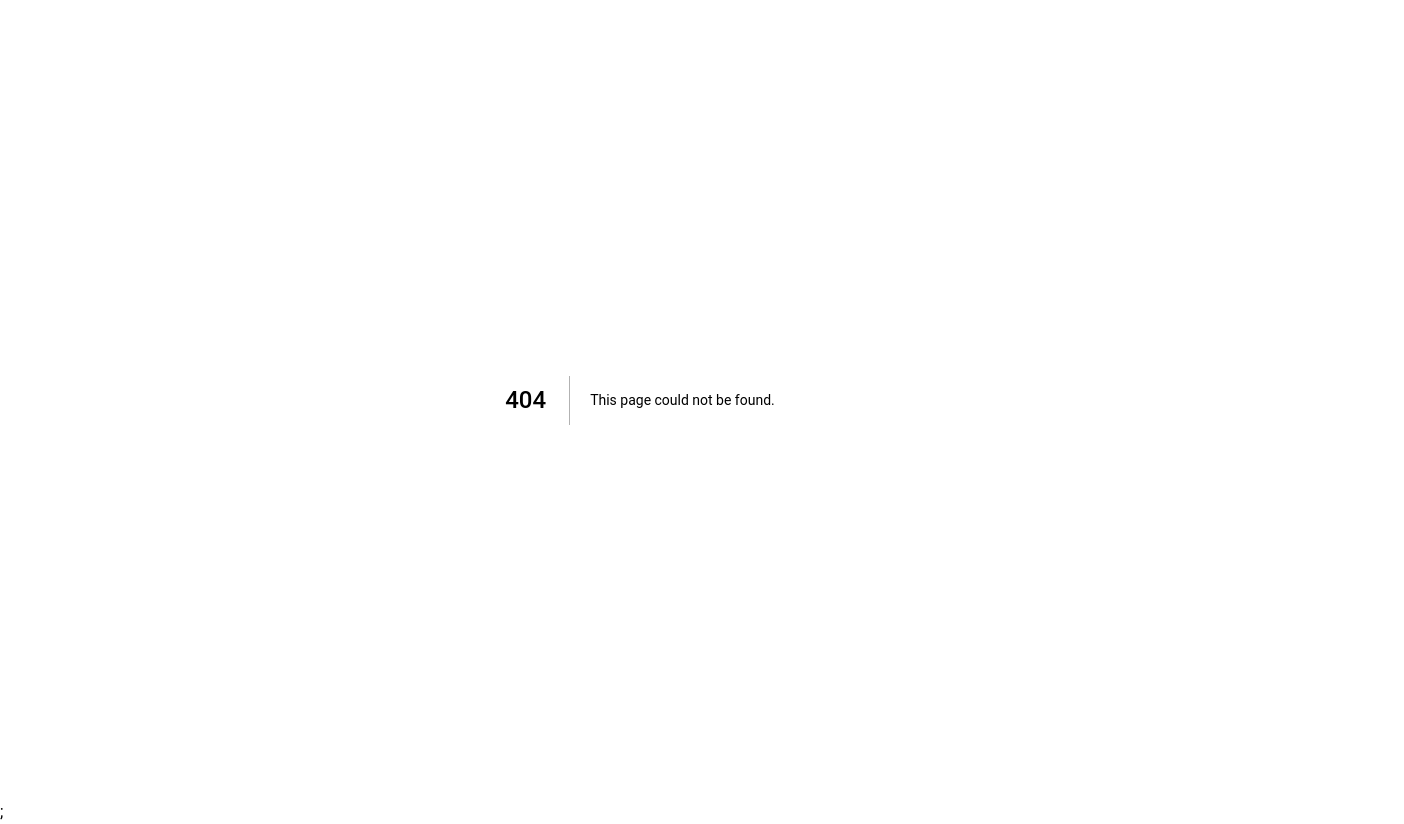
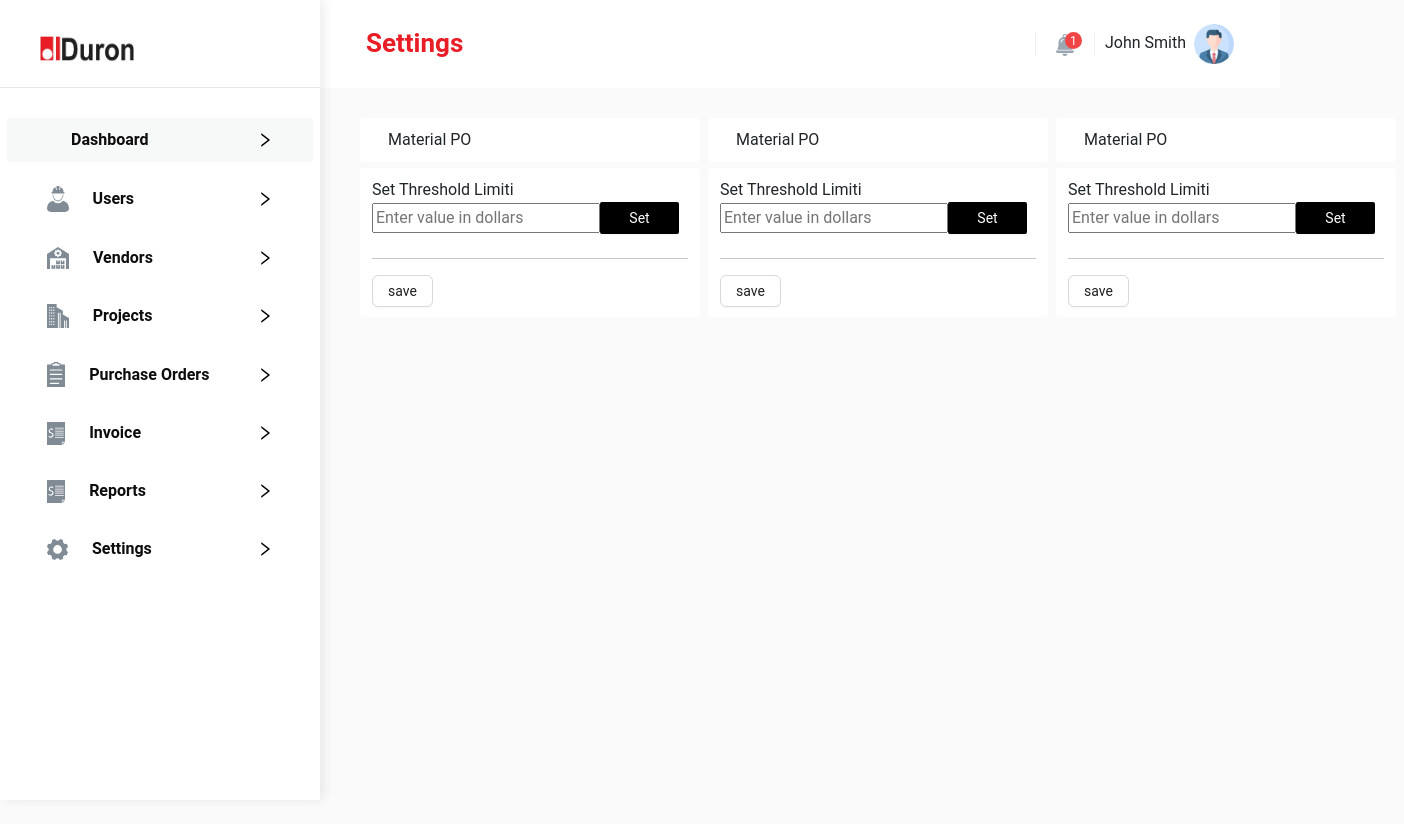
Before and after one commit to techniraggit/POIM_Frontend, a Next.js app: page /settings in a window 1280 px wide. Before the commit this address had no page. Shown: the whole page, 1404 px wide, since content can reach past the window. After the commit the page ends 800 px from the top, so only its background shows below. Built offline with nearby package versions, Linux system fonts and the light colour scheme; sample sign-in values are in the browser's storage.

Commit message:
change po design

```diff
--- a/components/view-vendor.jsx
+++ b/components/view-vendor.jsx
@@ -57,7 +57,7 @@ const View_Vendor = ({ vendor_id }) => {
 
                 <div class="projct-details col-md-3">
                   <p class="detail-para1">Contact No</p>
-                  <p class="detail-para">123654789</p>
+                  <p class="detail-para2">123654789</p>
                 </div>
 
               </div>
--- a/pages/po_list.jsx
+++ b/pages/po_list.jsx
@@ -77,7 +77,7 @@ const PO_list = ({ base_url }) => {
                         </ul>
                         <div className="wrapin-form">
                             <form className="search-vendor">
-                                <input className="vendor-input" placeholder="Search Users" />
+                                <input className="vendor-input" placeholder="Search Purchase Order" />
                                 <button className="vendor-search-butt">Search</button>
                             </form>
                         </div>
--- /dev/null
+++ b/pages/settings.jsx
@@ -0,0 +1,94 @@
+import React from "react";
+import Sidebar from "@/components/sidebar";
+import '../styles/style.css'
+import { Button } from "antd";
+
+
+function Settings() {
+    return (
+        <>
+
+            <div className="wrapper-main">
+                <div className="aside-dashboard">
+                    <div className="logo">
+                        <a href="#"><img src="./images/logo.png" alt="" /></a>
+                    </div>
+                    <Sidebar />
+                </div>
+                <div className="inner-wrapper">
+                    <div className="top-wrapp">
+                        <div className="text-wrap">
+                            <h5>Settings</h5>
+                        </div>
+                        <div className="notify">
+                            <div className="leftwrap">
+                                <img src="./images/notification.svg" alt="" />
+                                <span>1</span>
+                            </div>
+                            <div className="user">
+                                <span>John Smith</span><img src="./images/profile.png" alt="" className="ms-2" />
+                            </div>
+                        </div>
+                    </div>
+                    <div className="outer-div">
+                        <div className="listclips">
+
+                            <div className="wrapp-box">
+                                <div className="lists-items me-2">
+                                    <i className="fa-solid fa-clipboard-list clip-list me-3 mt-0 "></i>
+                                    <span>Material PO</span>
+                                </div>
+                                <div className="lists-items me-2">
+                                    <div className="card-wrapp d-flex align-items-center">
+                                        <p className="mb-0">Set Threshold Limit</p><span>i</span>
+                                    </div>
+                                    <div className="dollars-input">
+                                        <input placeholder="Enter value in dollars" /><Button className="set-btn">Set</Button>
+                                    </div>
+                                    <hr className="mt-4" />
+                                    <Button className="save-Button">save</Button>
+                                </div>
+                            </div>
+
+                            <div className="wrapp-box">
+                                <div className="lists-items me-2">
+                                    <i className="fa-solid fa-clipboard-list clip-list me-3 mt-0 "></i>
+                                    <span>Material PO</span>
+                                </div>
+                                <div className="lists-items me-2">
+                                    <div className="card-wrapp d-flex align-items-center">
+                                        <p className="mb-0">Set Threshold Limit</p><span>i</span>
+                                    </div>
+                                    <div className="dollars-input">
+                                        <input placeholder="Enter value in dollars" /><Button className="set-btn">Set</Button>
+                                    </div>
+                                    <hr className="mt-4" />
+                                    <Button className="save-Button">save</Button>
+                                </div>
+                            </div>
+
+                            <div className="wrapp-box">
+                                <div className="lists-items me-2">
+                                    <i className="fa-solid fa-clipboard-list clip-list me-3 mt-0 "></i>
+                                    <span>Material PO</span>
+                                </div>
+                                <div className="lists-items me-2">
+                                    <div className="card-wrapp d-flex align-items-center">
+                                        <p className="mb-0">Set Threshold Limit</p><span>i</span>
+                                    </div>
+                                    <div className="dollars-input">
+                                        <input placeholder="Enter value in dollars" /><Button className="set-btn">Set</Button>
+                                    </div>
+                                    <hr className="mt-4" />
+                                    <Button className="save-Button">save</Button>
+                                </div>
+                            </div>
+                        </div>
+                    </div>
+                </div>
+            </div>
+        </>
+    )
+}
+
+export default Settings;
--- a/pages/subcontractor-purchase-po.jsx
+++ b/pages/subcontractor-purchase-po.jsx
@@ -36,9 +36,9 @@ function SubcontractorPurchaseOrderForm() {
                         <div className="choose-potype">
                             <div className="inner-choose">
                                 <Form className="file-form">
-                                    <div className="row exist-row">
+                                    <div className="row exist-row align-items-end">
                                         <div className="col-md-4">
-                                            <div class="row vendor-rowgap">
+                                            <div class="row vendor-rowgap mb-0 ">
                                                 {/* <div class="col-lg-4 col-md-6"> */}
                                                 <div class="selectwrap react-select" id="vendor-selector">
                                                     <div class="selectwrap  shipment-caret select-site aligned-text">
@@ -76,7 +76,7 @@ function SubcontractorPurchaseOrderForm() {
                                             </div>
                                         </div>
                                         <div className="col-md-4">
-                                            <div className="new-existing">
+                                            <div className="new-existing d-flex">
                                                 <Button className="new-btn me-3">New</Button>
                                                 <Button classNameName="exist-btn">Existing</Button>
                                             </div>
--- a/styles/style.css
+++ b/styles/style.css
@@ -719,7 +719,7 @@ div#w-small span {
 
 .linewrap {
     margin-bottom: 35px;
-    margin-top: 80px;
+    margin-top: 60px;
 }
 
 .wrap-box label {
@@ -1424,11 +1424,11 @@ ul.list-icons li {
 
 .create-another .ant-space span.anticon.anticon-minus.minus-wrap svg {
     color: #0d0d0d !important;
-    margin-top: 50px;
+    /* margin-top: 50px; */
 }
 
 .create-another .ant-space {
-    margin-bottom: 40px !important;
+    margin-bottom: 50px !important;
 }
 
 .list-dboard li:hover {
@@ -1541,7 +1541,7 @@ button.ant-btn.add-more-btn:hover span {
 }
 
 .add-space-btn {
-    margin-top: 86px;
+    margin-top: 50px;
 }
 
 .react-select .ant-form-item .ant-form-item-explain-error {
@@ -1740,18 +1740,13 @@ li.user:hover .dropdown-content {
 
 
 
-.details-main {
-    /* margin-left: 41px; */
-    /* margin-right: 81px; */
-    width: 540px;
-    margin: 0 auto;
-}
+
 
 .detail-para2 {
     color: rgb(17, 47, 92);
-    font-size: 19px;
+    font-size: 17px;
     font-weight: 600;
-    margin-right: 20px;
+    /* margin-right: 20px; */
     outline: none;
     border: 0;
 }
@@ -1775,14 +1770,15 @@ p.detail-para3 {
 
 .approve-po {
     box-shadow: 0px 3px 39px #00000021;
-    width: 632px;
+    width: 562px;
     margin: 0 auto;
     background-color: #fff;
     position: absolute;
     left: 50%;
     top: 50%;
     transform: translate(-50%, -50%);
-    padding: 15px;
+    padding: 35px 35px 35px 45px;
+    z-index: 99999;
 }
 
 .cross-icon {
@@ -1794,13 +1790,13 @@ p.detail-para3 {
 .detail-para1 {
     color: rgb(17, 47, 92, 0.5);
     font-weight: 500;
-    margin-bottom: 13px;
+    margin-bottom: 3px;
 }
 
 .detail-para {
-    margin-bottom: 45px;
+    /* margin: 0px; */
     color: rgb(17, 47, 92);
-    font-size: 19px;
+    font-size: 17px;
     font-weight: 600;
     outline: none;
     border: 0;
@@ -1813,7 +1809,9 @@ input.detail-para::placeholder {
 input.detail-para2::placeholder {
     color: rgb(17, 47, 92);
 }
-
+.wrap-box  .ant-form-item.css-dev-only-do-not-override-p7e5j5 {
+    margin-bottom: 3px !important;
+}
 .vendor-pop-up-butt {
     border-radius: 20px;
     background: #E91D26;
@@ -1846,11 +1844,11 @@ button.user-pop-up-butt {
 }
 
 .po-typeraw {
-    margin-bottom: 100px;
+    margin-bottom: 10px;
 }
 
 .vendor-rowgap {
-    margin-bottom: 110px;
+    margin-bottom: 40px;
 }
 
 /* 29 dec */
@@ -1930,12 +1928,26 @@ button.ant-btn.ant-btn-dashed.add-more-btnn:hover span {
     background-color: transparent;
     padding: 7px 20px;
     border-radius: 26px;
-    color: #112F5C;
-    font-weight: 500;
-}
-button.exist-btn {
-    border: 1.4px solid #1DBF8E;
+    display: flex;
+    justify-content: center;
+    align-items: center;
+    font-size: 14px;
+    height: 40px;
+    color: #112F5C !important;
+    font-weight: 600;
+}
+
+.new-existing button.ant-btn:hover {
+    border: 1.4px solid #00000063 !important;
+    color: #112F5C !important;
+}
+button.new-btn {
+    border: 2px solid #1DBF8E;
     box-shadow: 0px 3px 2px #00000029;
+}
+.new-existing button.new-btn:hover {
+    border: 2px solid #1DBF8E !important;
+    box-shadow: 0px 3px 2px #00000029 !important;
 }
 
 .top-first p {
@@ -1955,6 +1967,70 @@ button.exist-btn {
     padding: 30px 25px;
 }
 /* 2jan */
+/* 3jan */
+Button.save-button {
+    margin-top: 20px;
+    background-color: #E91D26;
+    color: white;
+    padding: 10px 24px;
+    border: none;
+    font-size: 19px;
+    border-radius: 37px;
+    width: 100%;
+}
+
+.outer-div {
+    padding: 30px 40px;
+}
+
+.listclips {
+    display: flex;
+    align-items: center;
+}
+
+.listclips {
+    display: flex;
+    align-items: center;
+}
+
+.lists-items {
+    max-width: 100%;
+    width: 340px;
+    border-radius: 4px;
+    margin-bottom: 6px;
+    background-color: #fff;
+    padding: 10px 12px;
+}
+.align-items-center {
+    align-items: center!important;
+}
+
+.align-items-center {
+    align-items: center!important;
+}
+
+.dollars-input {
+    width: 100%;
+}
+.set-btn {
+    background-color: black;
+    color: white;
+}
+.dollars-input button {
+    width: 25%;
+    font-size: 14px;
+    border: none;
+    border-radius: 2px;
+    padding: 8px 12px;
+}
+
+.create-another.minuswrap-img {
+    margin-top: 40px;
+}
+.vendor-rowgap .selectwrap .ant-form-item {
+    margin-bottom: 0px !important;
+}
+/* 3jan */
 
 /* responsive */
 @media (max-width: 1299px) {
```
Also changed, not shown: components/project-popup.jsx (+6 -6 lines), components/user-popup.jsx (+12 -12 lines), pages/create_po.jsx (+47 -43 lines).
